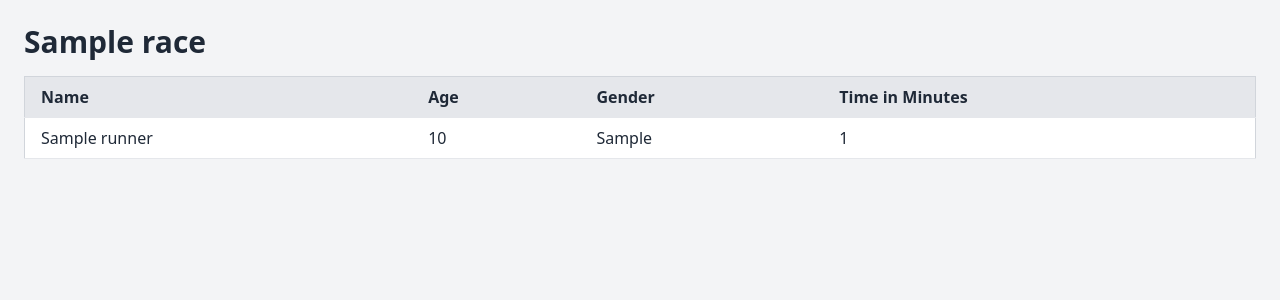
After one commit to peterbinder/gde-runner-af, a Spring Boot app: page /races/1 in a window 1280 px wide. The commit adds this page. Shown: the top 300 px of the page. Run offline with Spring Boot 4, Linux system fonts and the light colour scheme; tables that the repository leaves empty hold one stand-in row (values such as "Sample post"); some libraries are stand-ins or nearby versions.

Commit message:
create runner result:  - service method  - controller endpoint  - view

```diff
--- a/src/main/java/hu/gde/gderunneraf/controller/RunnerController.java
+++ b/src/main/java/hu/gde/gderunneraf/controller/RunnerController.java
@@ -1,11 +1,13 @@
 package hu.gde.gderunneraf.controller;
 
 import hu.gde.gderunneraf.dto.RaceDTO;
+import hu.gde.gderunneraf.dto.RunnerResultDTO;
 import hu.gde.gderunneraf.service.RunnerService;
 import lombok.RequiredArgsConstructor;
 import org.springframework.stereotype.Controller;
 import org.springframework.ui.Model;
 import org.springframework.web.bind.annotation.GetMapping;
+import org.springframework.web.bind.annotation.PathVariable;
 
 import java.util.List;
 
@@ -30,4 +32,13 @@ public class RunnerController {
         return "races";
     }
 
+    @GetMapping(path = "/races/{id}")
+    public String showRaces(@PathVariable Long id, Model model) {
+
+        List<RunnerResultDTO> runnerResults = runnerService.findAllRunnerResultByRace(id);
+
+        model.addAttribute("runnerResults", runnerResults);
+        return "race";
+    }
+
 }
--- /dev/null
+++ b/src/main/resources/templates/race.html
@@ -0,0 +1,34 @@
+<!DOCTYPE html>
+<html xmlns:th="http://www.thymeleaf.org">
+<head>
+    <meta charset="UTF-8">
+    <title>Race</title>
+    <!-- Tailwind CSS via CDN -->
+    <script src="https://cdn.tailwindcss.com"></script>
+</head>
+<body class="bg-gray-100 text-gray-800">
+<div class="container mx-auto p-6">
+    <h1 class="text-3xl font-bold mb-4" th:text="${runnerResults.get(0).getRaceName()}"></h1>
+    <div class="overflow-x-auto">
+        <table class="min-w-full bg-white border border-gray-300">
+            <thead>
+            <tr class="bg-gray-200">
+                <th class="py-2 px-4 border-b text-left">Name</th>
+                <th class="py-2 px-4 border-b text-left">Age</th>
+                <th class="py-2 px-4 border-b text-left">Gender</th>
+                <th class="py-2 px-4 border-b text-left">Time in Minutes</th>
+            </tr>
+            </thead>
+            <tbody>
+            <tr th:each="runnerResult : ${runnerResults}" class="border-b hover:bg-gray-100">
+                <td class="py-2 px-4 text-left" th:text="${runnerResult.getName()}"></td>
+                <td class="py-2 px-4 text-left" th:text="${runnerResult.getAge()}"></td>
+                <td class="py-2 px-4 text-left" th:text="${runnerResult.getGender()}"></td>
+                <td class="py-2 px-4 text-left" th:text="${runnerResult.getTimeInMinutes()}"></td>
+            </tr>
+            </tbody>
+        </table>
+    </div>
+</div>
+</body>
+</html>
--- a/src/main/resources/templates/races.html
+++ b/src/main/resources/templates/races.html
@@ -11,7 +11,7 @@
     <h1 class="text-3xl font-bold mb-4">Race List</h1>
     <ul class="space-y-4">
         <li th:each="race : ${raceList}"
-            th:href="@{/race/{id}(id=${race.getId()})}"
+            th:href="@{/races/{id}(id=${race.getId()})}"
             onclick="window.location.href=this.getAttribute('href');"
             class="block bg-white border border-gray-300 p-4 rounded-lg shadow-md cursor-pointer hover:bg-gray-100">
             <div class="flex justify-between">
```
Also changed, not shown: src/main/java/hu/gde/gderunneraf/config/ApplicationInit.java (+7 -9 lines), src/main/java/hu/gde/gderunneraf/dto/RunnerResultDTO.java (added, +24 -0 lines), src/main/java/hu/gde/gderunneraf/repository/ResultRepository.java (added, +13 -0 lines), src/main/java/hu/gde/gderunneraf/service/RunnerService.java (+12 -0 lines), src/main/resources/templates/create-race.html (added, +10 -0 lines).
